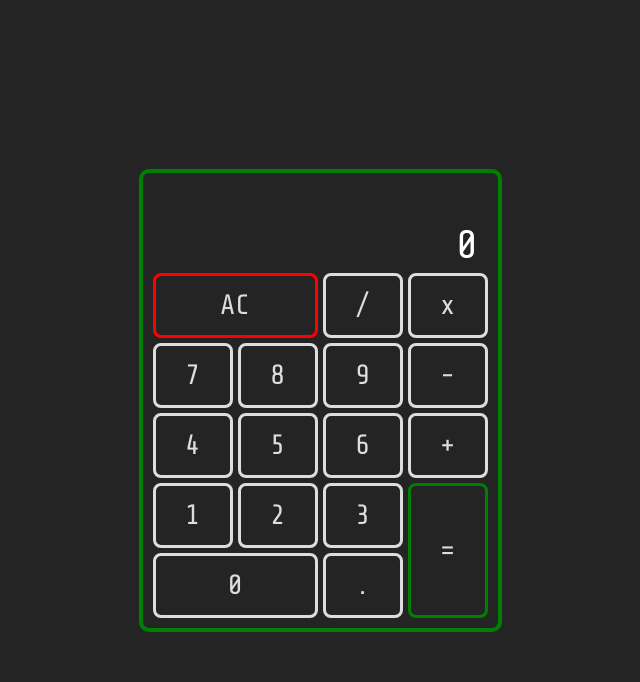
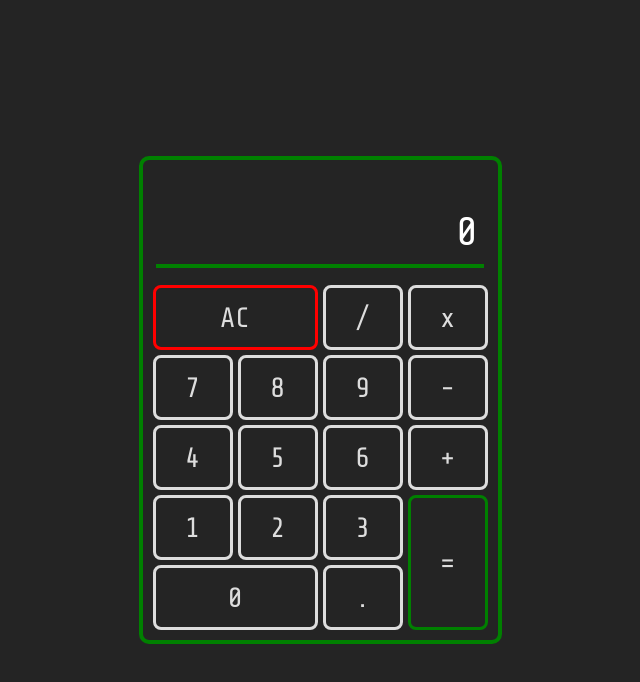
Before and after one commit to coderloff/javascript-calculator, a React (Vite) app: page / in a window 1280 px wide. Shown: the top 682 px of the page, without its empty margins (320-960 px from the left). Built offline with nearby package versions, Linux system fonts and the light colour scheme.

Commit message:
Initial commit

```diff
--- a/src/App.css
+++ b/src/App.css
@@ -18,13 +18,26 @@ body {
 .calculator {
   padding: 10px;
   max-width: 460px;
+  display: flex;
+  align-items: center;
+  flex-direction: column;
   border: 4px solid green;
   border-radius: 10px;
   background-color: transparent;
 }
 
 .output {
+  width: 100%;
   height: 80px;
+}
+
+.bar{
+  width: 98%;
+  height: 4px;
+  display: block;
+  margin: 14px 0px 7px 0;
+  background: green;
+  border-radius: 0px;
 }
 
 .keys {
--- a/src/components/Calculator.tsx
+++ b/src/components/Calculator.tsx
@@ -157,6 +157,7 @@ const Calculator = () => {
       <div className="container">
         <div className="calculator">
           <Display input={input} output={output}/>
+          <span className="bar"></span>
           <Keyboard data={calcData} handleInput={handleInput} />
         </div>
       </div>
```
